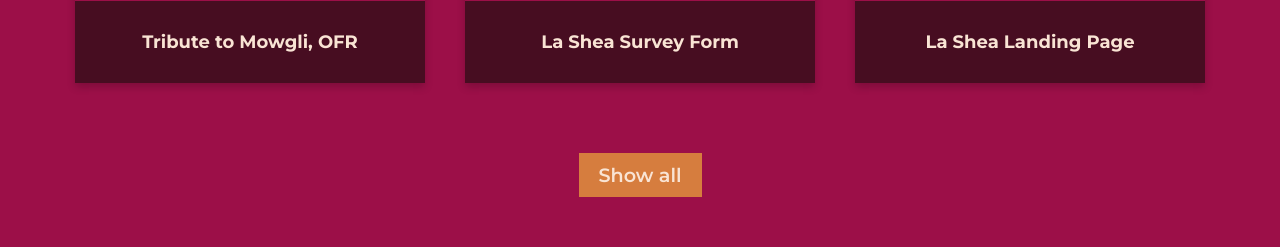
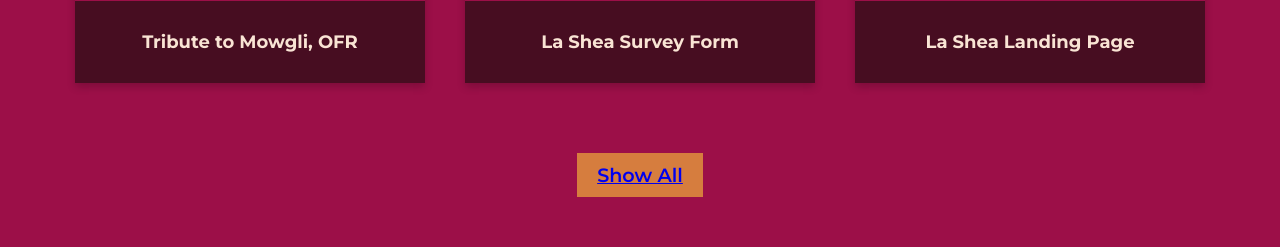
Before and after one commit to Undevcover/undevcover.github.io, a plain HTML site: page index.html in a window 1280 px wide. Shown: the part 1305-1552 px from the top of the page. Drawn offline with Linux system fonts and the light colour scheme.

Commit message:
Added link to codepen

```diff
--- a/index.html
+++ b/index.html
@@ -45,7 +45,8 @@
 
             </div>
             <div>
-                <button id="project-btn"> Show all </button>
+                <button  id="project-btn" >
+                    <a href="https://codepen.io/undevcover/"> Show All </a></button>
             </div>
         </section>
         <section id="profile">
```
